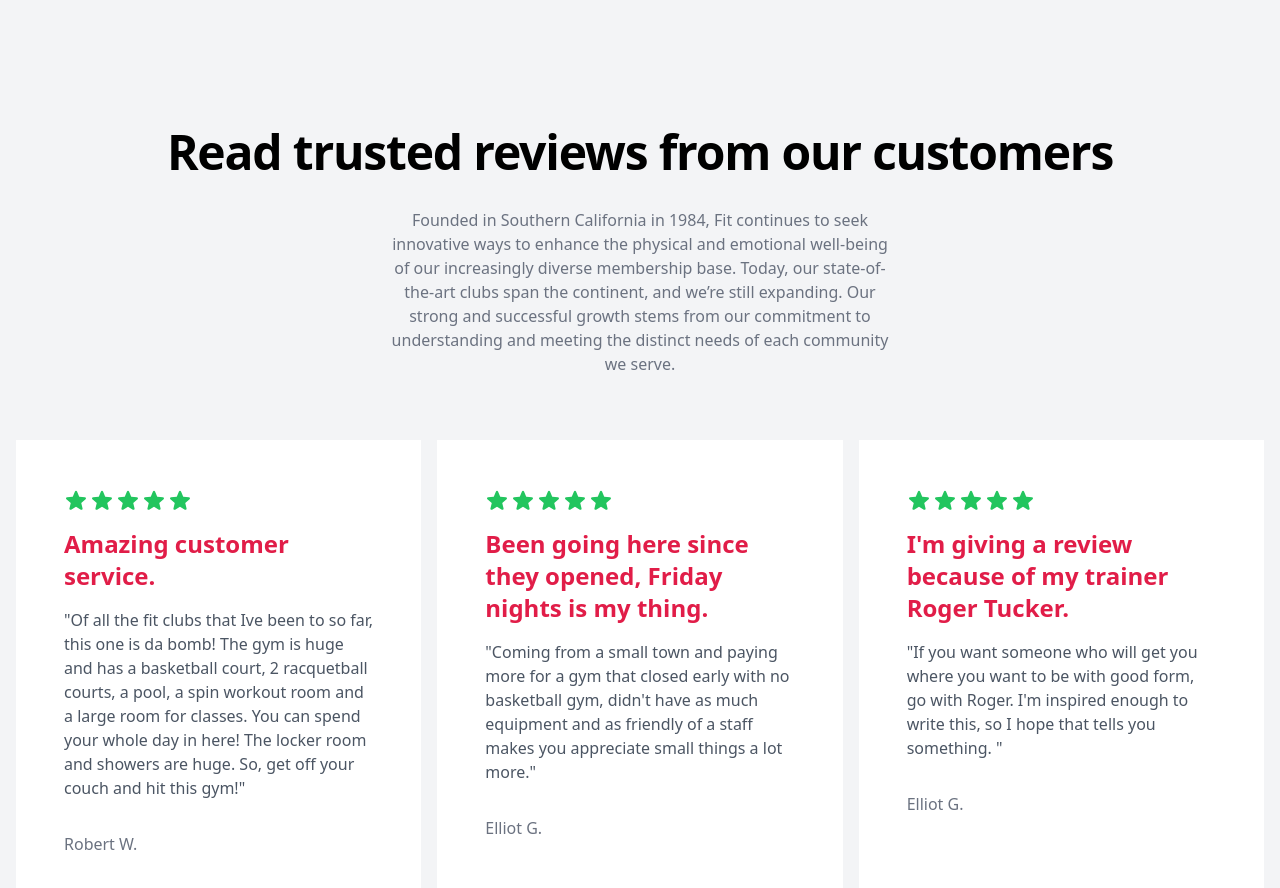
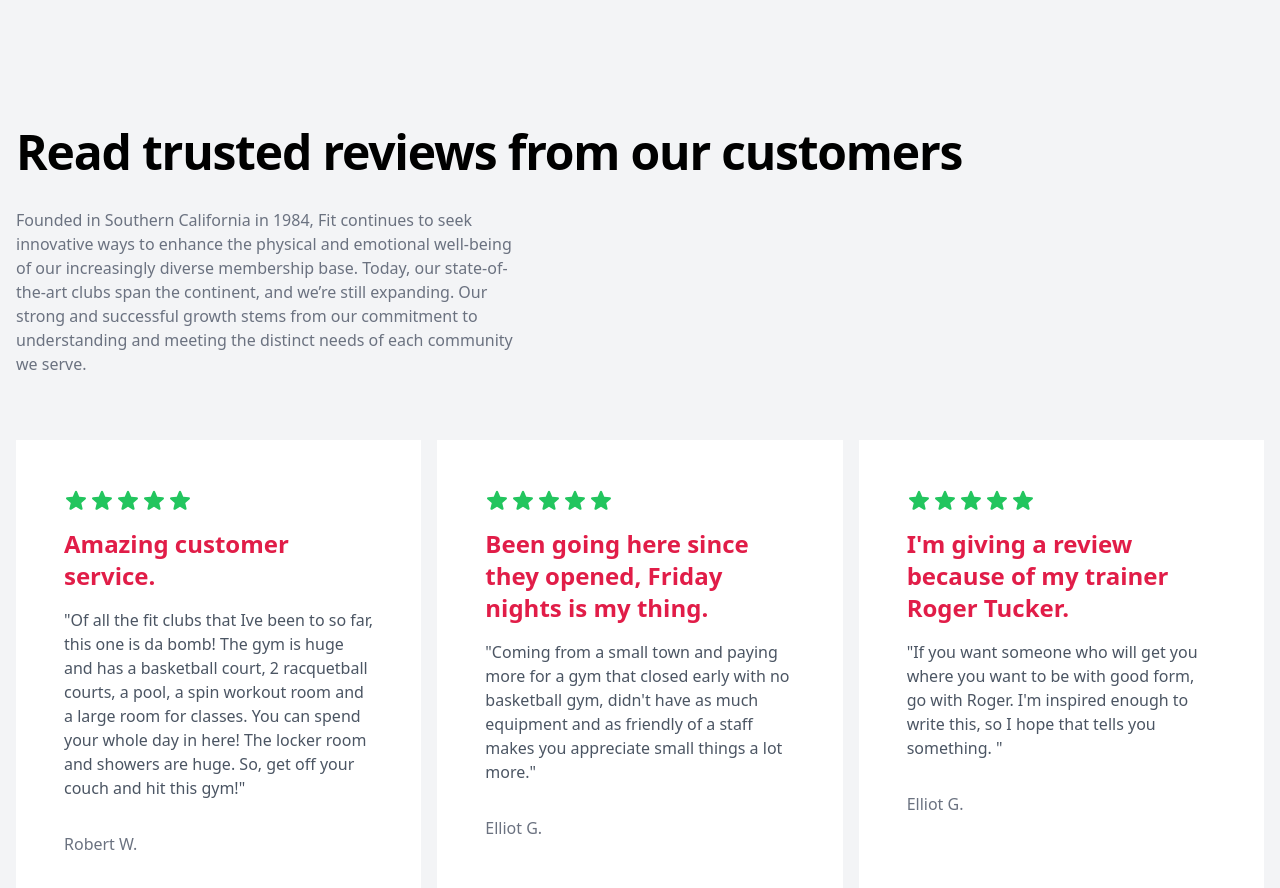
Before and after one commit to wyatt-connolly/fit-gym, a Next.js app: page / in a window 1280 px wide. Shown: the part 2440-3328 px from the top of the page. Built offline with nearby package versions, Linux system fonts and the light colour scheme.

Commit message:
Update page.tsx

```diff
--- a/app/page.tsx
+++ b/app/page.tsx
@@ -57,7 +57,7 @@ export default function Home() {
       </div>
       <section className="bg-gray-100">
         <div className="mx-auto max-w-screen-2xl px-4 py-16 lg:py-32  ">
-          <div className="flex-col justify-between sm:flex lg:mb-16 items-center text-center">
+          <div className="flex-col justify-between sm:flex lg:mb-16 items-start ">
             <h2 className="text-3xl sm:text-5xl font-bold tracking-tight ">
               Read trusted reviews from our customers
             </h2>
```
